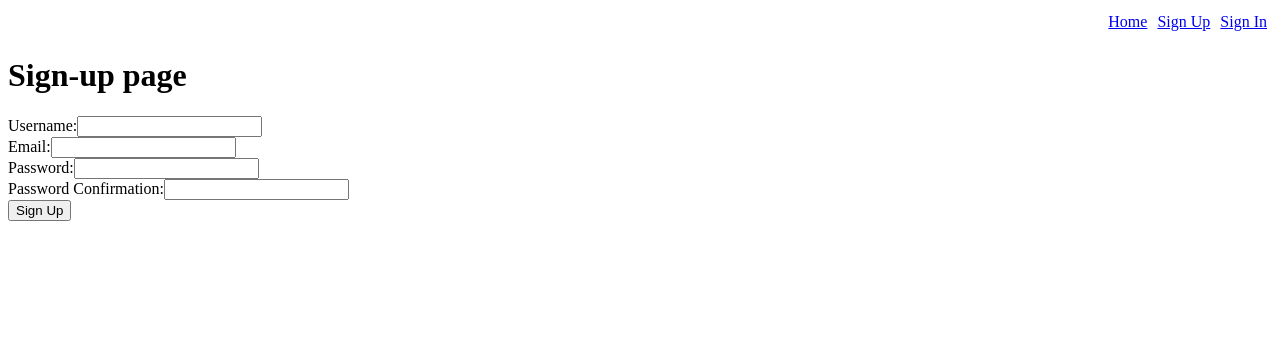
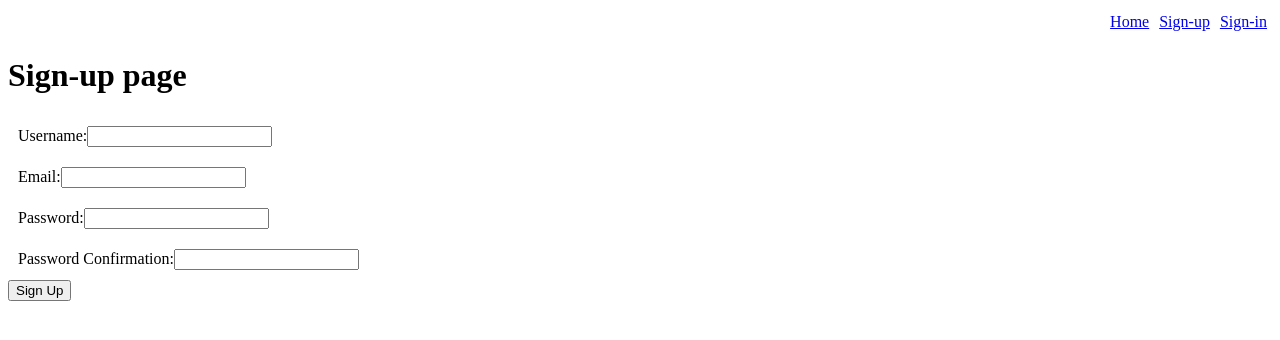
Before and after one commit to Pieter-and-Keith/full_stack_client, a React (Vite) app: page /sign_up in a window 1280 px wide. Shown: the top 340 px of the page. Built offline with nearby package versions, Linux system fonts and the light colour scheme; no server answers.

Commit message:
added style to sign-in/up page

```diff
--- a/src/App.jsx
+++ b/src/App.jsx
@@ -35,8 +35,8 @@ function App() {
         <BrowserRouter>
           <nav style={{display:"flex", justifyContent:"flex-end"}}>
               <Link to="/" style={{padding:"5px"}} >Home</Link>
-              { !userSignedIn && <Link to="/sign_up" style={{padding:"5px"}}>Sign Up</Link>}
-              { !userSignedIn ? <Link to="/sign_in" style={{padding:"5px"}}>Sign In</Link> : <button onClick={() => setUserSignedIn(false)} style={{padding:"5px"}}>Logout</button> }
+              { !userSignedIn && <Link to="/sign_up" style={{padding:"5px"}}>Sign-up</Link>}
+              { !userSignedIn ? <Link to="/sign_in" style={{padding:"5px"}}>Sign-in</Link> : <button onClick={() => setUserSignedIn(false)} style={{padding:"5px"}}>Logout</button> }
           </nav>
           <Routes>
             <Route path="/" element={<Home services={services} userSignedIn={userSignedIn}/>} />
--- a/src/pages/sign-in.jsx
+++ b/src/pages/sign-in.jsx
@@ -79,13 +79,13 @@ const SignIn = (props) => {
 
     return (
         <>
-            <h1>Sign-in Page</h1>
+            <h1>Sign-in</h1>
             <form onSubmit={handleSubmit}>
-                <div>
+                <div style={{padding:"10px"}}>
                     <label htmlFor="email">Email:</label>
                     <input type="email" name="email" value={data.email} onChange={handleChange} />
                 </div>
-                <div>
+                <div style={{padding:"10px"}}>
                     <label htmlFor="password">Password:</label>
                     <input type="password" name="password" value={data.password} onChange={handleChange}/>
                 </div>
--- a/src/pages/sign-up.jsx
+++ b/src/pages/sign-up.jsx
@@ -88,22 +88,27 @@ const SignUp = (props) => {
       <h1>Sign-up page </h1>
       {/* {errorMessage && <p className="error"> {errorMessage} </p> } */}
       <form onSubmit={handleSubmit}>
-        <div>
+
+        <div style={{padding:"10px"}}>
           <label htmlFor="username">Username:</label>
           <input type="text" name="username" value={data.username} onChange={handleChange}  />
         </div>
-        <div>
+
+        <div style={{padding:"10px"}}>
           <label htmlFor="email">Email:</label>
           <input type="email" name="email" value={data.email} onChange={handleChange} />
         </div>
-        <div>
+
+        <div style={{padding:"10px"}}>
           <label htmlFor="password">Password:</label>
           <input type="password" name="password" value={data.password} onChange={handleChange} />
         </div>
-        <div>
+
+        <div style={{padding:"10px"}}>
           <label htmlFor="password_confirmation">Password Confirmation:</label>
           <input type="password" name="password_confirmation" value={data.password_confirmation} onChange={handleChange} />
         </div>
+
         <button type="submit">Sign Up</button>
       </form>
     </>
```
